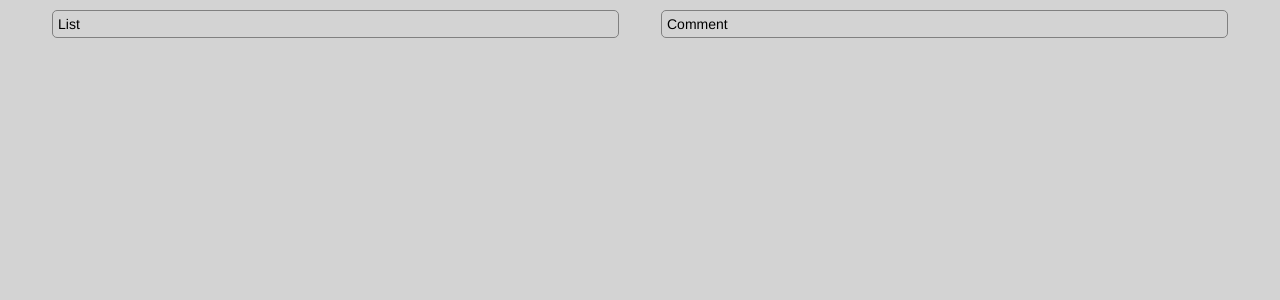
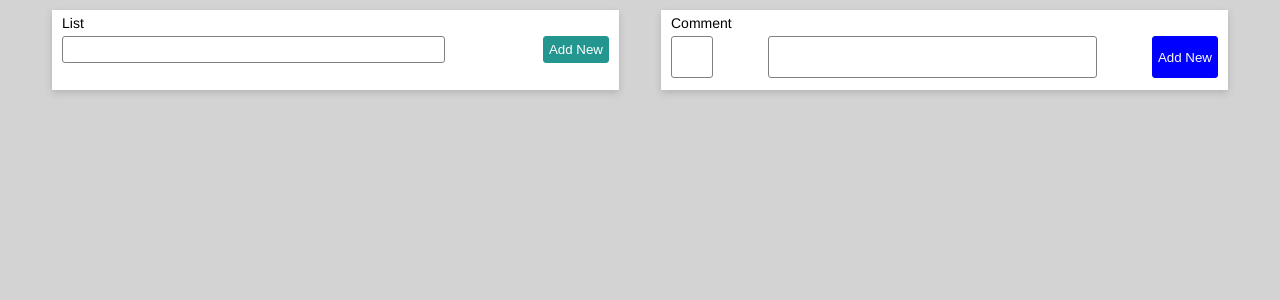
Before and after one commit to IgorokNerovnyi1980/test_todo, a React (Create React App) app: page / in a window 1280 px wide. Shown: the top 300 px of the page. Built offline with nearby package versions, Linux system fonts and the light colour scheme.

Commit message:
some progress with render

```diff
--- a/public/index.html
+++ b/public/index.html
@@ -24,7 +24,7 @@
       work correctly both with client-side routing and a non-root public URL.
       Learn how to configure a non-root public URL by running `npm run build`.
     -->
-    <title>React App</title>
+    <title>TODO App</title>
   </head>
   <body>
     <noscript>You need to enable JavaScript to run this app.</noscript>
--- a/src/components/Button.jsx
+++ b/src/components/Button.jsx
@@ -0,0 +1,31 @@
+import React from 'react'
+import styled from 'styled-components'
+
+const Btn = styled.button`
+  padding: ${props => props.theme.smollPad};
+  min-height: ${props => (props.height ? '4.2rem' : 'unset')};
+  border: 0.1rem solid ${({ theme, bg }) => theme[bg]};
+  border-radius: ${props => props.theme.smollBR};
+  background-color: ${({ theme, bg }) => theme[bg]};
+  color: ${({ theme, bg, del }) => (del ? theme[bg] : theme.mainBG)};
+  cursor: pointer;
+  transition: 0.2s ease;
+  :active {
+    transform: scale(0.97);
+  }
+`
+
+const Button = ({
+  del = false,
+  bg = 'accentBg',
+  type = 'button',
+  label = 'default',
+  height = false,
+  onClick = () => {},
+}) => (
+  <Btn height={height} del={del} bg={bg} type={type} onClick={onClick}>
+    {label}
+  </Btn>
+)
+
+export default Button
--- /dev/null
+++ b/src/components/CreateNew.jsx
@@ -0,0 +1,54 @@
+import React from 'react'
+import styled from 'styled-components'
+import Button from './Button'
+
+const Wrapper = styled.form`
+  width: 100%;
+  padding: ${props => props.theme.smollPad};
+  display: flex;
+  justify-content: space-between;
+  align-items: center;
+`
+const ColorPic = styled.div`
+  width: 4.2rem;
+  min-height: 4.2rem;
+  padding: ${props => props.theme.smollPad};
+  border: 0.1rem solid ${props => props.theme.darkBg};
+  border-radius: ${props => props.theme.smollBR};
+`
+const Input = styled.input`
+  width: 70%;
+  padding: ${props => props.theme.smollPad};
+  border: 0.1rem solid ${props => props.theme.darkBg};
+  border-radius: ${props => props.theme.smollBR};
+`
+const TextArea = styled.textarea`
+  width: 60%;
+  padding: ${props => props.theme.smollPad};
+  border: 0.1rem solid ${props => props.theme.darkBg};
+  border-radius: ${props => props.theme.smollBR};
+  resize: none;
+`
+
+const CreateNew = ({ comment = false }) => {
+  const onSubmit = (type, id, e) => {
+    e.preventDefault()
+    console.log('submit')
+  }
+  return (
+    <Wrapper onSubmit={onSubmit}>
+      {comment && <ColorPic />}
+      {comment ? <TextArea /> : <Input />}
+
+      <Button
+        bg={comment ? 'accentBg' : 'accentBG'}
+        type="subbmit"
+        label={'Add New'}
+        height={comment ? true : false}
+        onClick={e => onSubmit('type', 'id', e)}
+      />
+    </Wrapper>
+  )
+}
+
+export default CreateNew
--- a/src/components/Screen.jsx
+++ b/src/components/Screen.jsx
@@ -4,9 +4,13 @@ import styled from 'styled-components'
 const Wrapper = styled.div`
   width: 45%;
   min-width: 35rem;
+  min-height: 8rem;
+  margin-bottom: 2rem;
   padding: ${props => props.theme.smollPad};
-  border: 0.1rem solid ${props => props.theme.darkBg};
-  border-radius: ${props => props.theme.smollBR};
+  /* border: 0.1rem solid ${props => props.theme.darkBg};
+  border-radius: ${props => props.theme.smollBR}; */
+  background-color: ${props => props.theme.mainBG};
+  box-shadow: ${props => props.theme.boxShadow};
 `
 
 const Screen = ({ children }) => <Wrapper>{children}</Wrapper>
--- a/src/components/Todo.jsx
+++ b/src/components/Todo.jsx
@@ -2,10 +2,11 @@ import React from 'react'
 import styled from 'styled-components'
 import { useSelector } from 'react-redux'
 import Screen from './Screen'
+import CreateNew from './CreateNew'
 
 const Wrapper = styled.div`
   width: 100%;
-  min-width: 100vh;
+  min-width: 100vw;
   height: 100%;
   min-height: 100vh;
   padding: ${props => props.theme.mainPad};
@@ -13,6 +14,14 @@ const Wrapper = styled.div`
   display: flex;
   justify-content: space-evenly;
   align-items: flex-start;
+  h4 {
+    padding-left: ${props => props.theme.smollPad};
+  }
+  @media screen and (max-width: 900px) {
+    flex-direction: column;
+    justify-content: flex-start;
+    align-items: center;
+  }
 `
 
 const Todo = () => {
@@ -21,10 +30,12 @@ const Todo = () => {
   return (
     <Wrapper>
       <Screen>
-        <p>List</p>
+        <h4>List</h4>
+        <CreateNew />
       </Screen>
       <Screen>
-        <p>Comment</p>
+        <h4>Comment</h4>
+        <CreateNew comment />
       </Screen>
     </Wrapper>
   )
--- a/src/lib/variables.js
+++ b/src/lib/variables.js
@@ -1,11 +1,13 @@
 export const Bg = {
   mainBG: '#fff',
   secondaryBG: '#000',
+  accentBG: '#23968f',
 }
 export const baseBg = {
   lightBg: 'lightgrey',
   darkBg: 'grey',
-  accentBg: '#c1392b',
+  deleteBg: '#c1392b',
+  accentBg: 'blue',
 }
 
 export const Fs = {
@@ -15,14 +17,12 @@ export const Fs = {
   accentFZ: '1.3em',
 }
 export const Shdw = {
-  bottomShadow: '0px 5px 6px 0px rgba(65,65,65,0.20)',
-  topShadow: '0px -3px 6px 0px rgba(65,65,65,0.20)',
+  boxShadow: '0px 3px 7px 0px rgba(65,65,65,0.20)',
 }
 export const other = {
-  gridSidePad: ' 0 5%',
   mainPad: '1rem',
   smollPad: '0.5rem',
-  smollBR: '0.5rem',
+  smollBR: '0.3rem',
 }
 
 export default {
```
